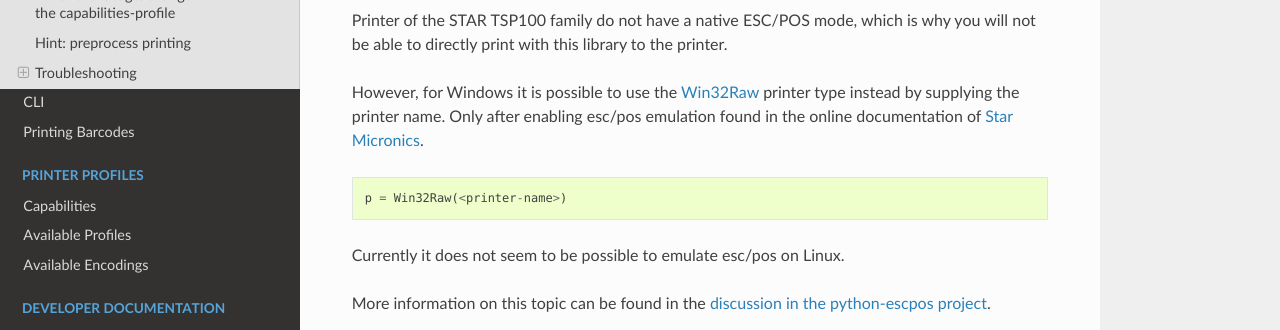
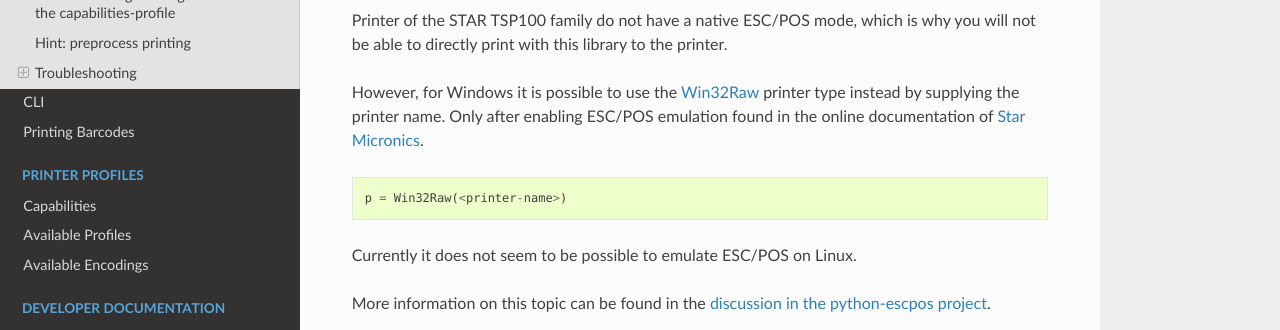
Before and after one commit to python-escpos/python-escpos, a Sphinx documentation site: the page built from doc/user/usage.rst, in a window 1280 px wide and 900 px high, scrolled down 6018 px. Shown: the part 395-725 px from the top of the window. Built offline with Sphinx 7.4.7 and the Read the Docs theme 3.1.0, drawn with Linux system fonts in a browser that asks for light colours; pages that are not in the unit, such as notebooks, are missing from menus.

```diff
--- a/doc/user/usage.rst
+++ b/doc/user/usage.rst
@@ -319,15 +319,17 @@ Print with STAR TSP100 family
 Printer of the STAR TSP100 family do not have a native ESC/POS mode, which
 is why you will not be able to directly print with this library to the printer.
 
-However, for Windows it is possible to use the `Win32Raw <https://python-escpos.readthedocs.io/en/latest/user/printers.html#win32raw>`_
-printer type instead by supplying the printer name. Only after enabling esc/pos emulation found in the online documentation of
+However, for Windows it is possible to use the
+`Win32Raw <https://python-escpos.readthedocs.io/en/latest/user/printers.html#win32raw>`_
+printer type instead by supplying the printer name.
+Only after enabling ESC/POS emulation found in the online documentation of
 `Star Micronics <https://www.starmicronics.com/help-center/knowledge-base/configure-tsp100-series-printers-esc-pos-mode/>`_.
 
 .. code-block:: Python
 
     p = Win32Raw(<printer-name>)
 
-Currently it does not seem to be possible to emulate esc/pos on Linux.
+Currently it does not seem to be possible to emulate ESC/POS on Linux.
 
 More information on this topic can be found in the
 `discussion in the python-escpos project <https://github.com/python-escpos/python-escpos/issues/410>`_.
```
